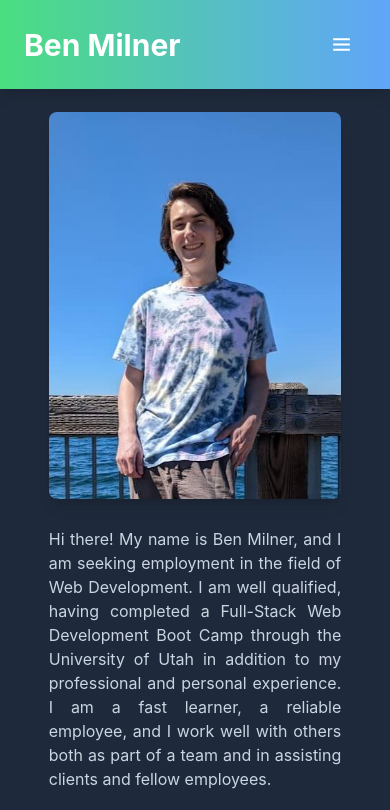
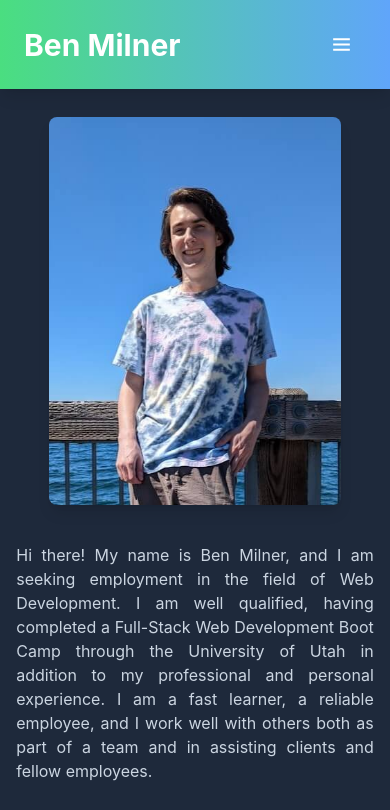
Before and after one commit to Bmilner88/Portfolio, a React (Create React App) app: page / in a window 390 px wide. Shown: the top 810 px of the page. Built offline with nearby package versions, Linux system fonts and the light colour scheme.

Commit message:
Adjust spacing and add fade animation

```diff
--- a/src/components/Hero.js
+++ b/src/components/Hero.js
@@ -2,8 +2,8 @@ import React from "react";
 
 const Hero = () => {
   return (
-    <section className="pt-28 sm:pt-0 -mt-[88px]">
-      <div className="min-h-screen grid grid-cols-1 md:grid-cols-2 lg:mx-36 justify-items-center items-center mt-[88px]">
+    <section className="pt-28 sm:pt-0 -mt-[88px] animate-appear">
+      <div className="min-h-screen grid grid-cols-1 md:grid-cols-2 lg:mx-60 justify-items-center items-center mt-[88px]">
         <div className="w-3/4 sm:w-1/2 md:w-9/12">
           <img
             className="rounded-lg shadow-lg self-center transition-all duration-1000 opacity-0 opacity-100"
@@ -11,7 +11,7 @@ const Hero = () => {
             alt="Ben Milner"
           />
         </div>
-        <div className="w-3/4 text-justify">
+        <div className="w-11/12 text-justify">
           <p className="text-slate-300 mt-7 sm:mt-0">
             Hi there! My name is Ben Milner, and I am seeking employment in the
             field of Web Development. I am well qualified, having completed a
@@ -20,11 +20,10 @@ const Hero = () => {
             learner, a reliable employee, and I work well with others both as
             part of a team and in assisting clients and fellow employees.
             <br />
-            <br />I have about 4 years of professional experience in IT and have
+            <br />I have about 5 years of professional experience in IT and have
             always been fascinated with technology. In my spare time I enjoy
-            skiing, hiking and playing lots of games. I've been learning how to
-            resin 3D print which definitely keeps my mind active. I love
-            traveling to new places and learning new things.
+            skiing, hiking and playing lots of games. I love traveling to new
+            places and learning new things.
           </p>
         </div>
       </div>
--- a/tailwind.config.js
+++ b/tailwind.config.js
@@ -9,7 +9,20 @@ module.exports = {
         "lc-river-1": "url('./assets/images/background/lc-river-1.jpg')",
         "lc-river-2": "url('./assets/images/background/lc-river-2.jpg')",
         "lc-river-3": "url('./assets/images/background/lc-river-3.jpg')",
-      }
+      },
+      keyframes: {
+        appear: {
+          "0%": {
+            opacity: "0",
+          },
+          "100%": {
+            opacity: "1",
+          },
+        },
+      },
+      animation: {
+        appear: 'appear 2s ease-in-out',
+      },
     },
   },
   plugins: [],
```
